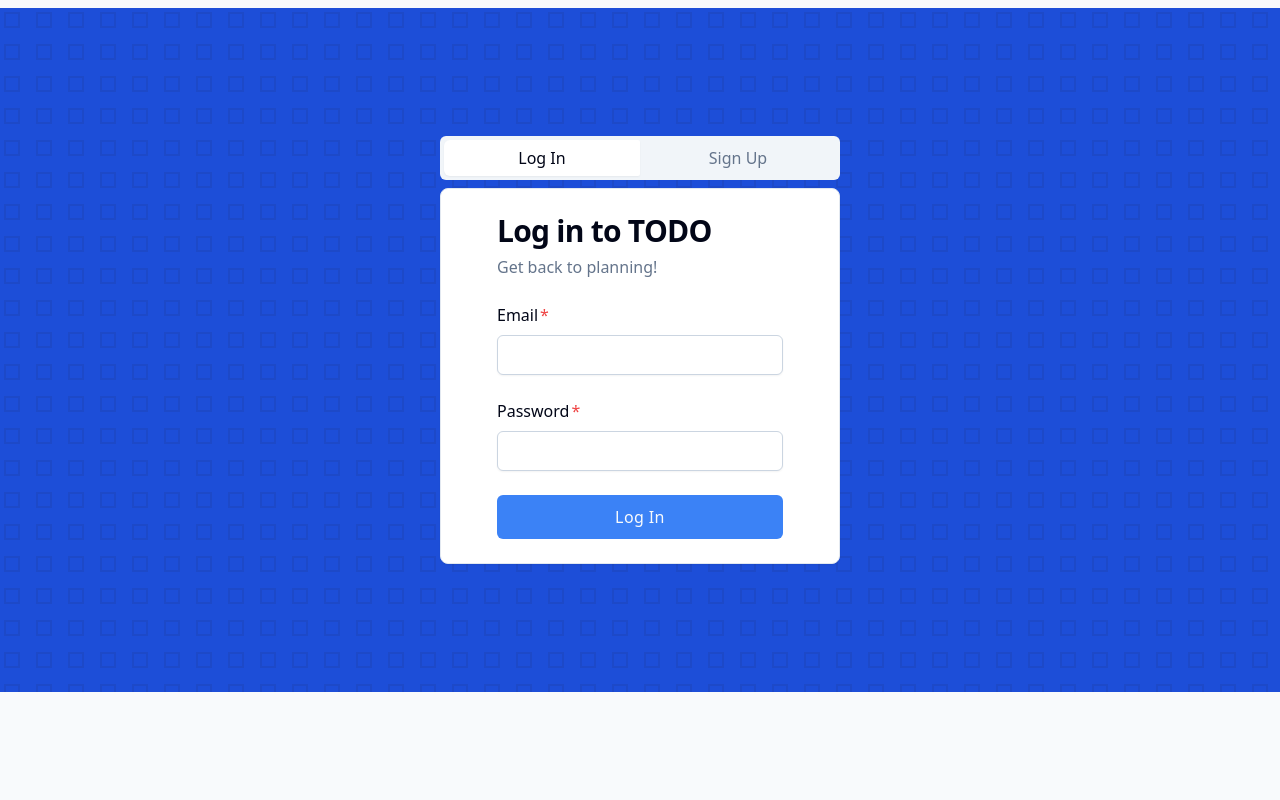
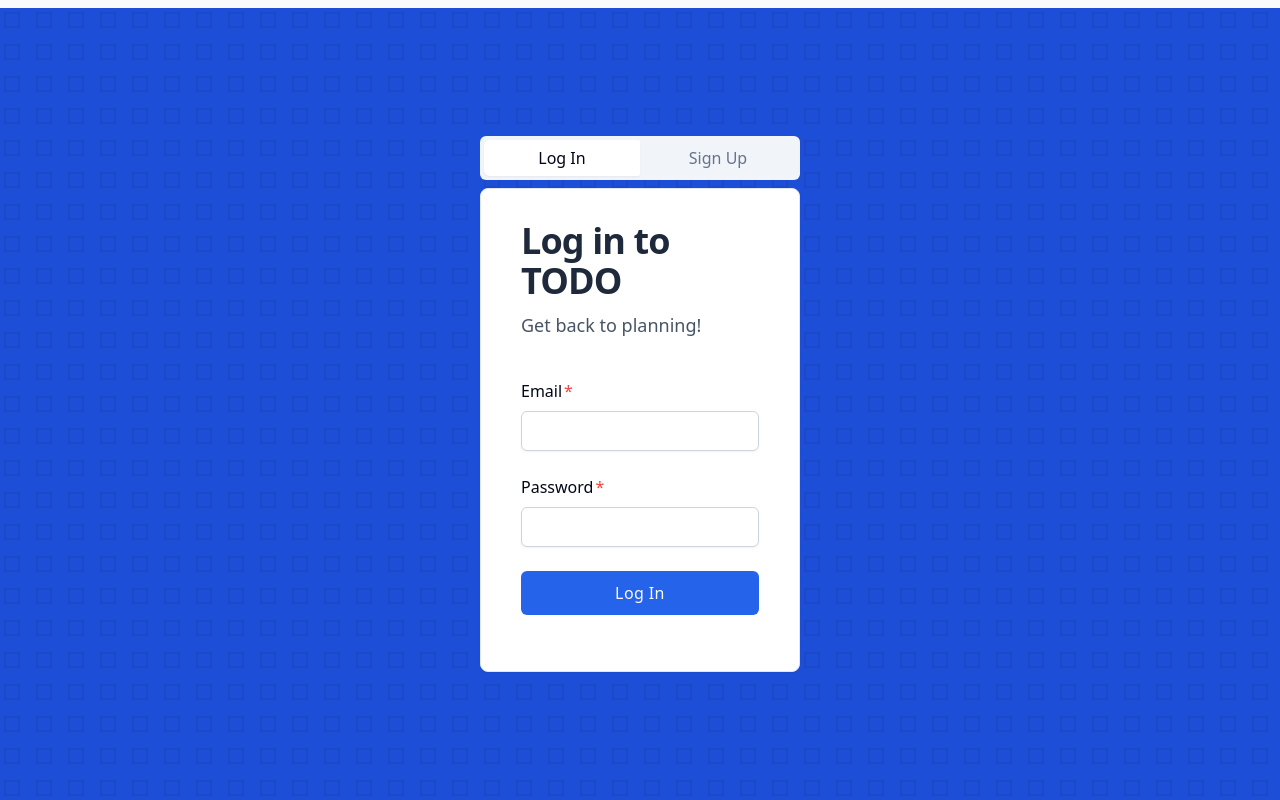
Before and after one commit to naiarievilo/to-do-app, a React (Vite) app in the folder frontend/: page / in a window 1280 px wide. Shown: the part 584-1384 px from the top of the page. Before the commit the page ends 1276 px from the top, so only its background shows below. Built offline with nearby package versions, Linux system fonts and the light colour scheme.

Commit message:
Style changes to authn forms and remove min chars for password

```diff
--- a/frontend/src/features/authentication/components/authn-panel.jsx
+++ b/frontend/src/features/authentication/components/authn-panel.jsx
@@ -23,7 +23,7 @@ export function AuthnPanel({ className }) {
     <Tabs
       defaultValue="login"
       className={cn(
-        "w-[400px]",
+        "w-[320px] 2xl:w-[400px]",
         className
       )}
     >
@@ -32,27 +32,27 @@ export function AuthnPanel({ className }) {
         <TabsTrigger value="signup" className="rounded-r-md">Sign Up</TabsTrigger>
       </TabsList>
       <TabsContent value="login">
-        <Card className="flex flex-col justify-center px-8">
+        <Card className="flex flex-col justify-center px-4 pt-2 pb-8">
           <CardHeader>
-            <CardTitle className="text-3xl">Log in to TODO</CardTitle>
-            <CardDescription className="text-md">
+            <CardTitle className="text-4xl text-slate-800 mb-1">Log in to TODO</CardTitle>
+            <CardDescription className="text-lg text-slate-700/90">
               Get back to planning!
             </CardDescription>
           </CardHeader>
-          <CardContent className="space-y-2">
+          <CardContent className="mt-4">
             <LogInForm />
           </CardContent>
         </Card>
       </TabsContent>
       <TabsContent value="signup">
-        <Card>
+        <Card className="flex flex-col justify-center px-4 pt-2 pb-8">
           <CardHeader>
-            <CardTitle>Sign up to TODO</CardTitle>
-            <CardDescription>
+            <CardTitle className="text-4xl text-slate-800 mb-1">Sign up to TODO</CardTitle>
+            <CardDescription className="text-lg text-slate-700/90">
               Sign up and start planning your life!
             </CardDescription>
           </CardHeader>
-          <CardContent className="space-y-2">
+          <CardContent className="mt-4">
             <SignUpForm />
           </CardContent>
         </Card>
--- a/frontend/src/features/authentication/components/login-form.jsx
+++ b/frontend/src/features/authentication/components/login-form.jsx
@@ -62,7 +62,7 @@ export function LogInForm() {
             <FormItem>
               <FormLabel required={true}>Password</FormLabel>
               <FormControl>
-                <Input type="password" min={12} {...field} />
+                <Input type="password" {...field} />
               </FormControl>
               <FormMessage />
             </FormItem>
@@ -71,6 +71,7 @@ export function LogInForm() {
         <Button
           type="submit"
           size="lg"
+          className="bg-blue-600 hover:bg-blue-700"
         >
           Log In
         </Button>
--- a/frontend/src/features/authentication/components/signup-form.jsx
+++ b/frontend/src/features/authentication/components/signup-form.jsx
@@ -62,7 +62,7 @@ export function SignUpForm() {
             <FormItem>
               <FormLabel required={true}>Password</FormLabel>
               <FormControl>
-                <Input type="password" min={12} {...field} />
+                <Input type="password" {...field} />
               </FormControl>
               <FormMessage />
             </FormItem>
@@ -75,7 +75,7 @@ export function SignUpForm() {
             <FormItem>
               <FormLabel required={true}>Confirm password</FormLabel>
               <FormControl>
-                <Input type="password" min={12} {...field} />
+                <Input type="password" {...field} />
               </FormControl>
               <FormMessage />
             </FormItem>
@@ -84,7 +84,7 @@ export function SignUpForm() {
         <Button
           type="submit"
           size="lg"
-          className="bg-blue-900"
+          className="bg-blue-600 hover:bg-blue-700"
         >
           Sign Up
         </Button>
```
